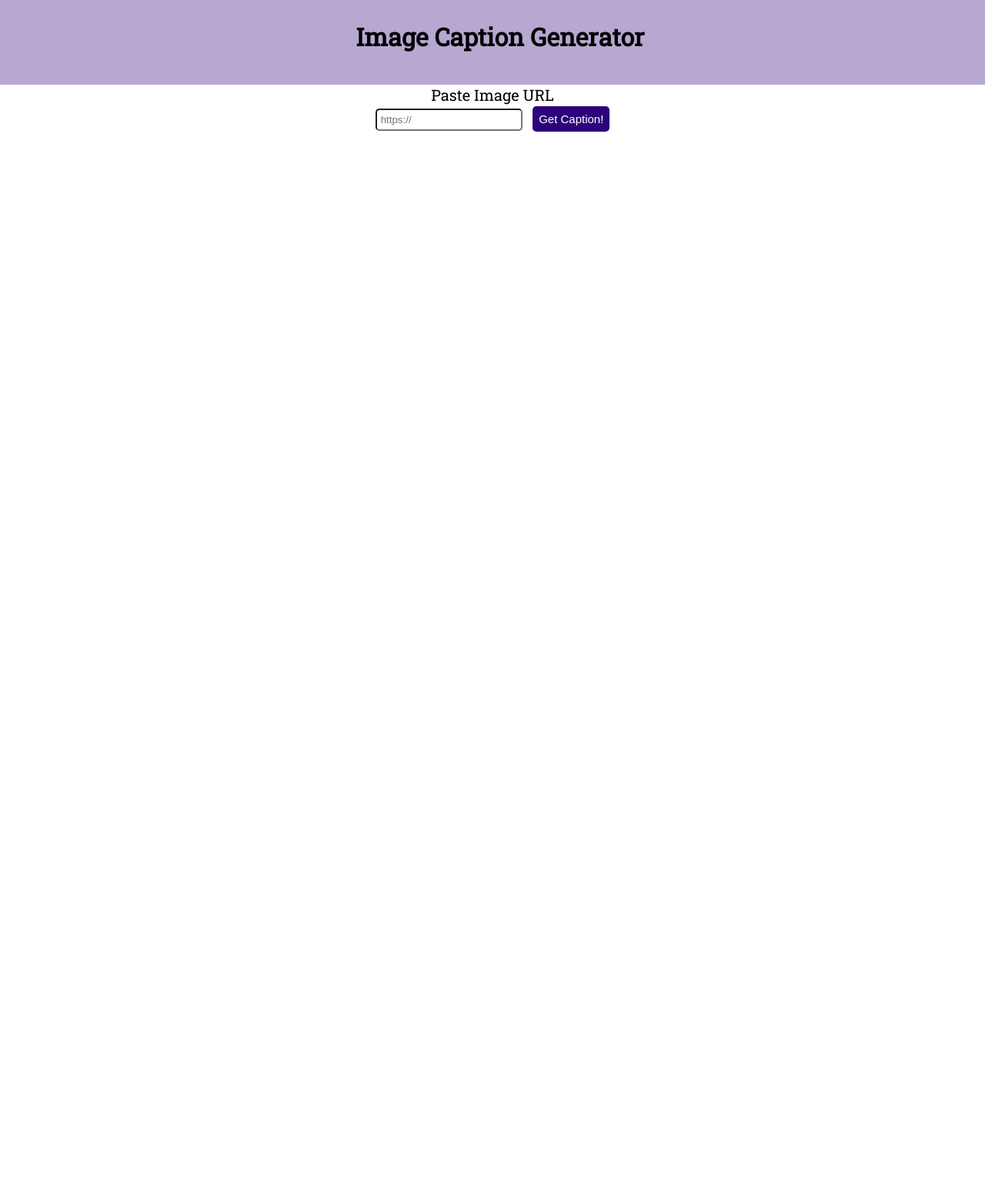
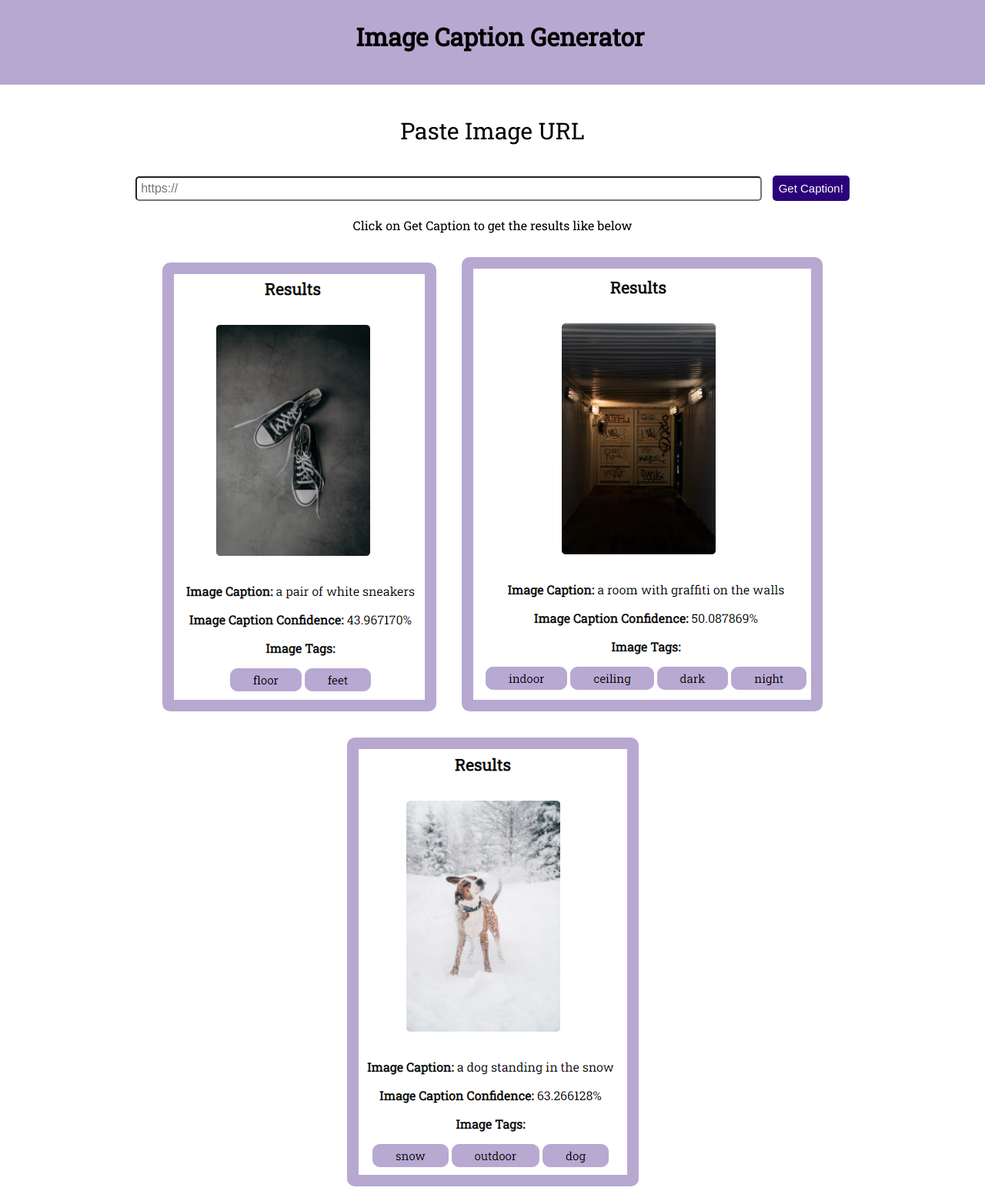
Before and after one commit to okayshahi/Accenture_AI_SPY, a Flask app: page / in a window 1280 px wide. Shown: the whole page at 77% size. Before the commit the page ends 171 px from the top, so only its background shows below. Run offline with Flask 2, Linux system fonts and the light colour scheme.

Commit message:
add images and gitignore

```diff
--- a/static/style.css
+++ b/static/style.css
@@ -12,6 +12,7 @@ h1{
 
 .container {
     font-size: 14px;
+    margin-top: 40px;
 }
 
 .header{
@@ -23,21 +24,41 @@ h1{
 
 }
 .label{
-    text-align: left;
+    text-align: center;
     margin: 5px;
-    font-size: 20px;
+    font-size: 30px;
+    padding-bottom: 30px;
+
 }
 
 .formInput{
     display:block;
     flex-direction: column;
     justify-content:left;
+
+}
+
+.formbox{
+    height: 50x;
+    width: 800px;
+    font-size:12pt;
 }
 img{
     width: 200px;
     height: auto;
     padding: 15px;
     border-radius: 20px;
+}
+
+.sample1{
+    width:auto;
+    height: auto;
+    background-color: #2c027a57;
+    border-radius: 10px;
+    display: inline-block;
+    padding: 15px;
+    margin: 15px;
+
 }
 .imageResults{
     display: flexbox;
--- a/templates/imageCaption.html
+++ b/templates/imageCaption.html
@@ -8,10 +8,10 @@
     <title>Caption Generated</title>
 </head>
 <body>
+    <div class="header">
+        <h1>Image Caption Generator</h1>
+    </div>
     <div class="container">
-        <div class="header">
-            <h1>Image Caption Generator</h1>
-        </div>
         <h2><strong>Results</strong></h2>
         <div class="imageResults">
             <div>
--- a/templates/index.html
+++ b/templates/index.html
@@ -12,11 +12,21 @@
       <h1>Image Caption Generator</h1>
     </div>
     <form class="container" id="form1" method="POST" >
-      <label for="imageURL" class="label">Paste Image URL</label><br/>
+      <div class="label">
+        <label for="imageURL">Paste Image URL</label><br/>
+      </div>
       <div class="formInput">
-        <input type="url" name="ImageSelected" placeholder="https://" id="">
+        <input class="formbox" type="url" name="ImageSelected" placeholder="https://" id="">
         <input type="submit" class="button" value="Get Caption!" />
       </div>
       </form>
+    <div>
+      <p>Click on Get Caption to get the results like below</p>
+    </div>
+    <div >
+      <img class="sample1" src="/static/Sneakers.png" alt="sneaker sample" srcset="">
+      <img class="sample1" src="/static/Graffiti.png" alt="graffiti sample" srcset="">
+      <img class="sample1" src="/static/Dog.png" alt="dog sample" srcset="">
+    </div>
 </body>
 </html>
```
Also changed, not shown: static/Dog.png (added), static/Graffiti.png (added), static/Sneakers.png (added), 1 other file.
